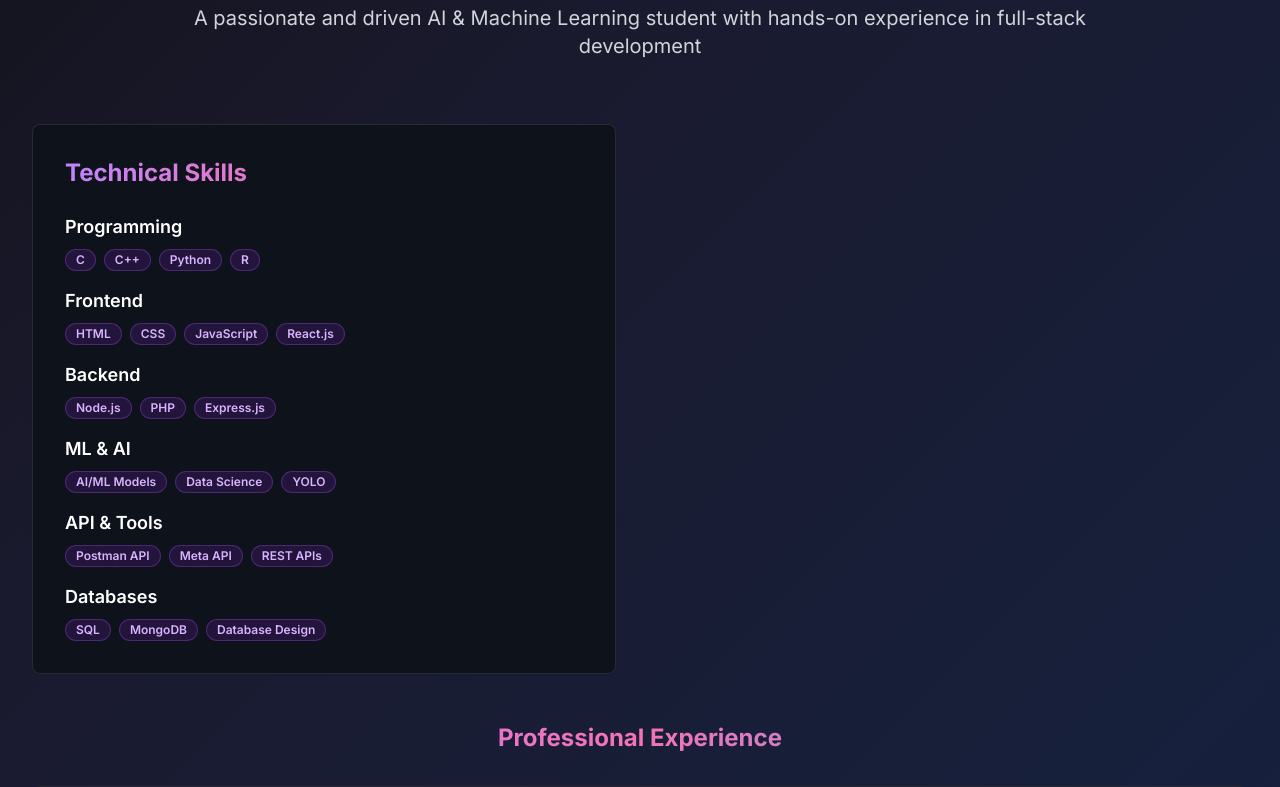
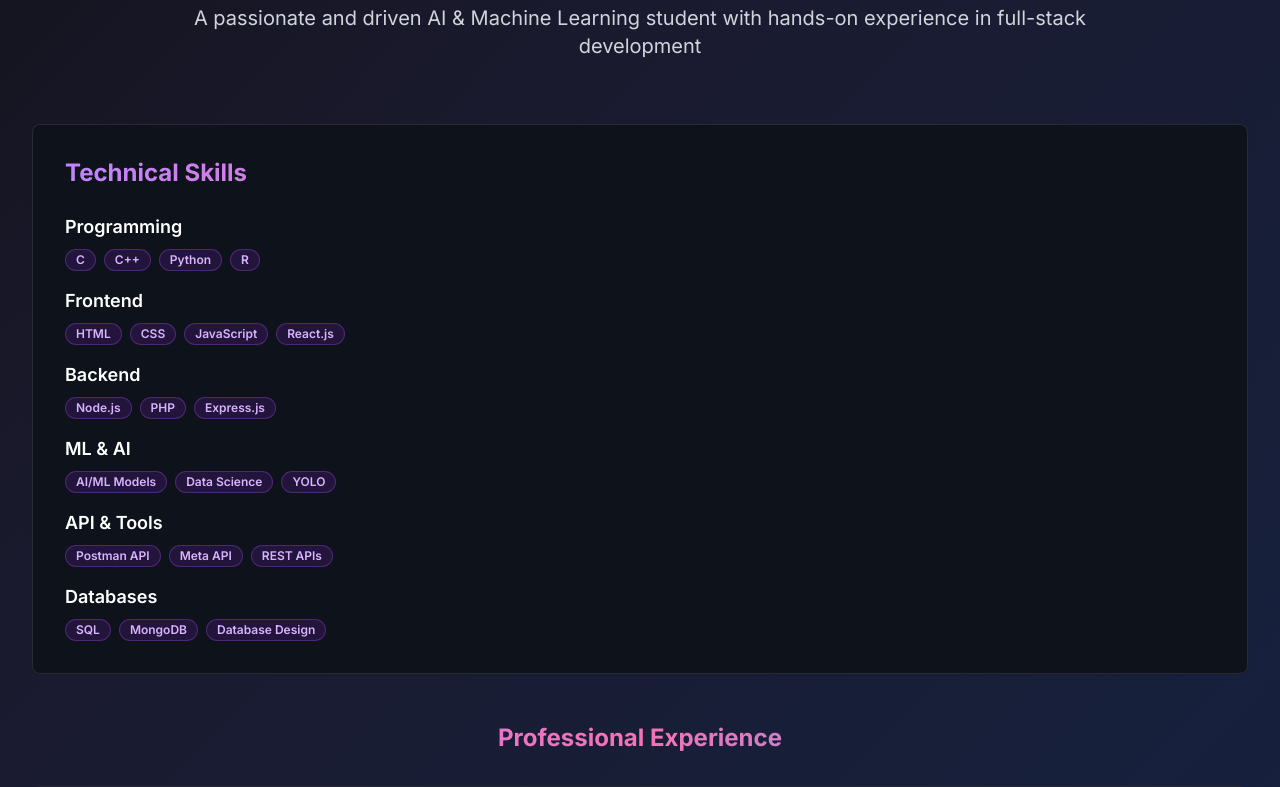
Before and after one commit to NirlepSanap/nirlep-code-canvas, a React (Vite) app: page / in a window 1280 px wide. Shown: the part 940-1727 px from the top of the page. Built offline with nearby package versions, Linux system fonts and the light colour scheme.

Commit message:
Refactor: Stretch technical skills card
Adjust the styling of the technical skills card to improve its visual appearance.

```diff
--- a/src/pages/Index.tsx
+++ b/src/pages/Index.tsx
@@ -215,9 +215,8 @@ const Index = () => {
             </p>
           </div>
 
-          <div className="grid lg:grid-cols-2 gap-12">
-            {/* Technical Skills */}
-            <Card className="glass-effect">
+          {/* Technical Skills - Full Width */}
+          <Card className="glass-effect mb-12">
             <CardContent className="p-8">
               <h3 className="text-2xl font-bold mb-6 gradient-text">Technical Skills</h3>
               <div className="space-y-4">
@@ -237,12 +236,8 @@ const Index = () => {
             </CardContent>
           </Card>
 
-            {/* Placeholder for balance - could be used for other content */}
-            <div></div>
-          </div>
-
           {/* Work Experience */}
-          <div className="mt-12 space-y-8">
+          <div className="space-y-8">
             <h3 className="text-2xl font-bold gradient-text text-center">Professional Experience</h3>
             {workExperience.map((experience, index) => (
               <Card key={index} className="glass-effect">
```
Lines whose indentation alone changed are shown as unchanged.
